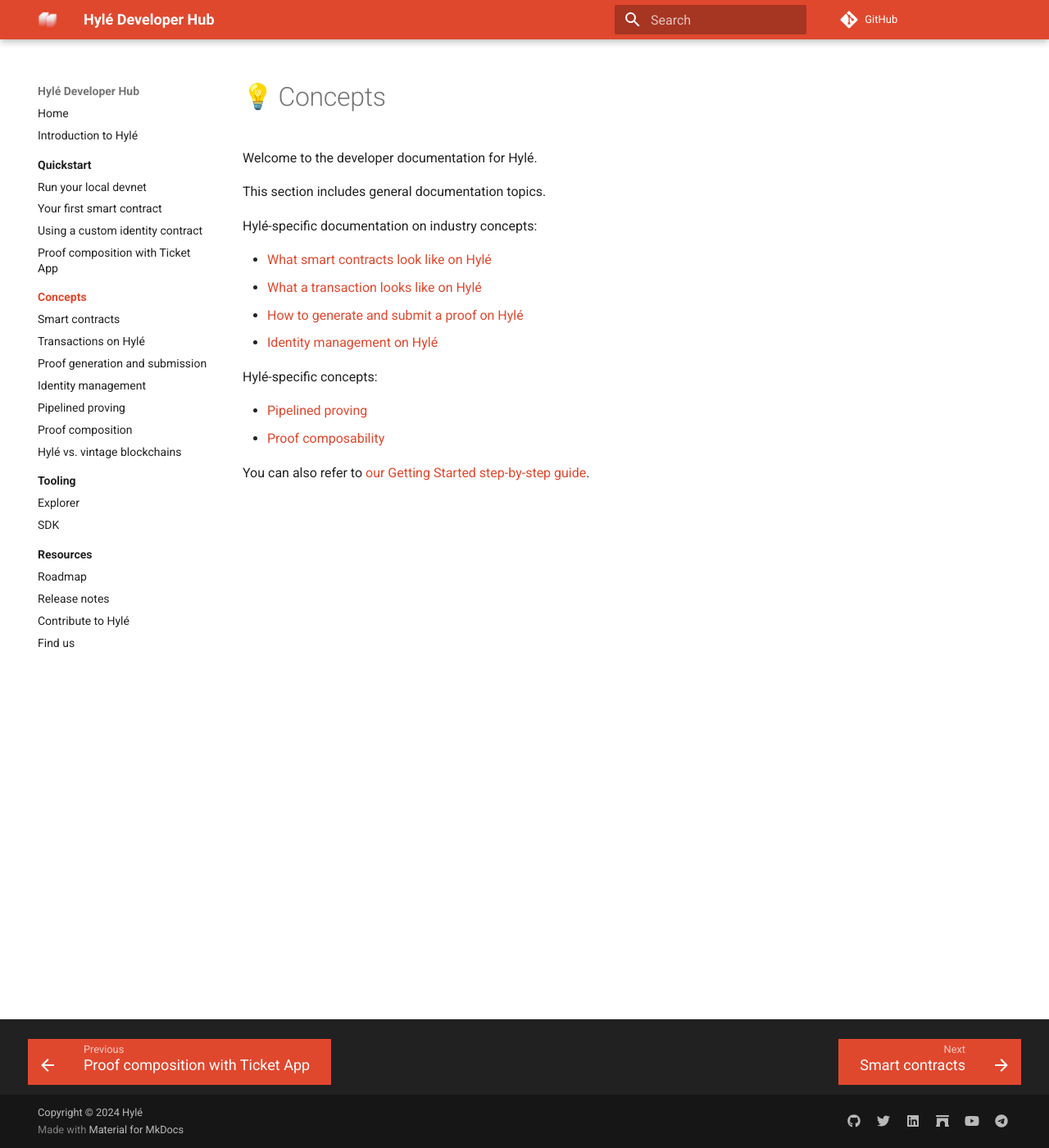
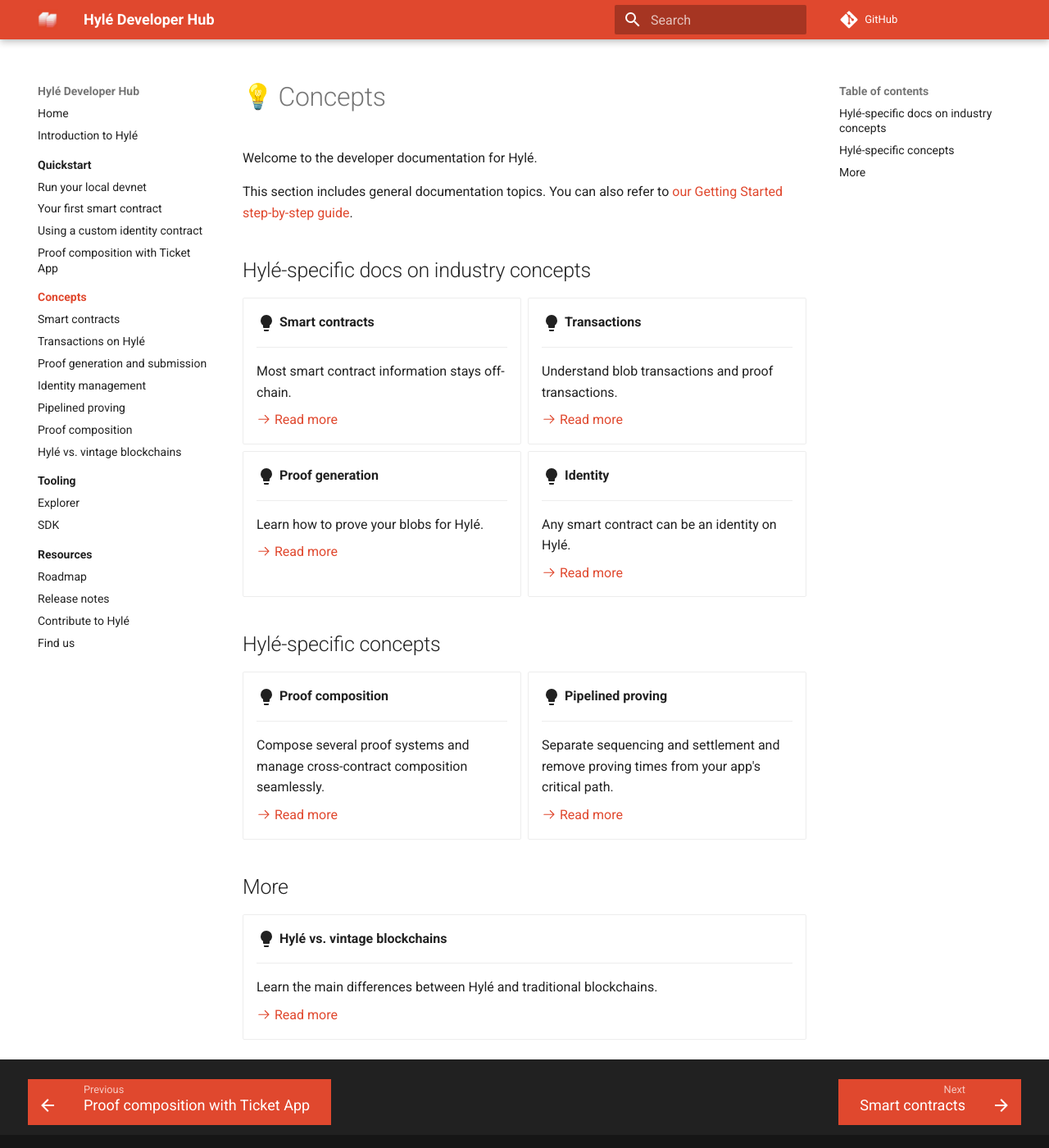
Before and after one commit to Hyle-org/devhub-hyle, an MkDocs documentation site: the page built from docs/concepts/index.md, in a window 1280 px wide and 1400 px high. Shown: the whole window at 82% size. Built offline with MkDocs 1.6.1 and Material for MkDocs 9.7.7, drawn with Linux system fonts in a browser that asks for light colours; emoji names are drawn with the system emoji font; comment, search, counter and statistics services are not loaded.

Commit message:
Pretty cards (#64)

```diff
--- a/docs/concepts/index.md
+++ b/docs/concepts/index.md
@@ -2,18 +2,79 @@
 
 Welcome to the developer documentation for Hylé.
 
-This section includes general documentation topics.
+This section includes general documentation topics. You can also refer to [our Getting Started step-by-step guide](../quickstart/index.md).
 
-Hylé-specific documentation on industry concepts:
+## Hylé-specific docs on industry concepts
 
-- [What smart contracts look like on Hylé](./smart-contracts.md)
-- [What a transaction looks like on Hylé](./transaction.md)
-- [How to generate and submit a proof on Hylé](./proof-generation.md)
-- [Identity management on Hylé](./identity.md)
 
-Hylé-specific concepts:
+<div class="grid cards" markdown>
 
-- [Pipelined proving](./pipelined-proving.md)
-- [Proof composability](./proof-composability.md)
+-   :material-lightbulb:{ .lg .middle } __Smart contracts__
 
-You can also refer to [our Getting Started step-by-step guide](..//quickstart/index.md).
+    ---
+
+    Most smart contract information stays off-chain.
+
+    [:octicons-arrow-right-24: Read more](./smart-contracts.md)
+
+-   :material-lightbulb:{ .lg .middle } __Transactions__
+
+    ---
+
+    Understand blob transactions and proof transactions.
+
+    [:octicons-arrow-right-24: Read more](./transaction.md)
+
+-   :material-lightbulb:{ .lg .middle } __Proof generation__
+
+    ---
+
+    Learn how to prove your blobs for Hylé.
+
+    [:octicons-arrow-right-24: Read more](./proof-generation.md)
+
+-   :material-lightbulb:{ .lg .middle } __Identity__
+
+    ---
+
+    Any smart contract can be an identity on Hylé.
+
+    [:octicons-arrow-right-24: Read more](./proof-generation.md)
+
+</div>
+
+## Hylé-specific concepts
+
+<div class="grid cards" markdown>
+
+-   :material-lightbulb:{ .lg .middle } __Proof composition__
+
+    ---
+
+    Compose several proof systems and manage cross-contract composition seamlessly.
+
+    [:octicons-arrow-right-24: Read more](./proof-composability.md)
+
+-   :material-lightbulb:{ .lg .middle } __Pipelined proving__
+
+    ---
+
+    Separate sequencing and settlement and remove proving times from your app's critical path.
+
+    [:octicons-arrow-right-24: Read more](./pipelined-proving.md)
+
+</div>
+
+## More
+
+<div class="grid cards" markdown>
+
+-   :material-lightbulb:{ .lg .middle } __Hylé vs. vintage blockchains__
+
+    ---
+
+    Learn the main differences between Hylé and traditional blockchains.
+
+    [:octicons-arrow-right-24: Read more](./proof-composability.md)
+
+</div>
```
Also changed, not shown: docs/resources/find-us.md (+8 -3 lines), docs/resources/index.md (+36 -7 lines), docs/tooling/index.md (+19 -2 lines).
